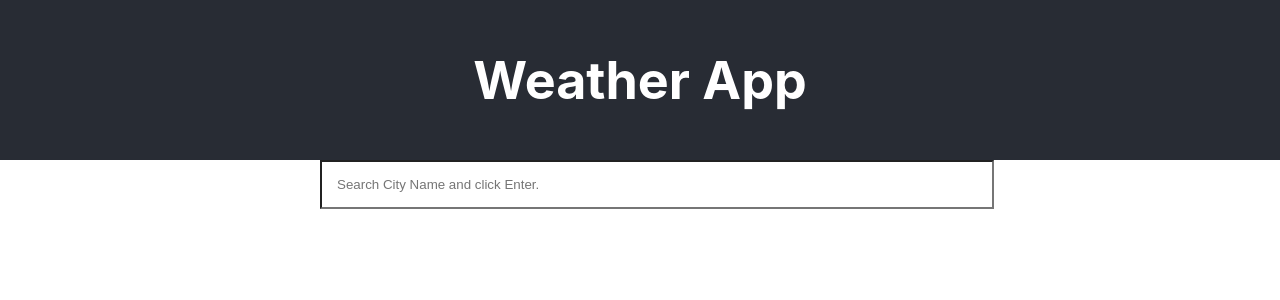
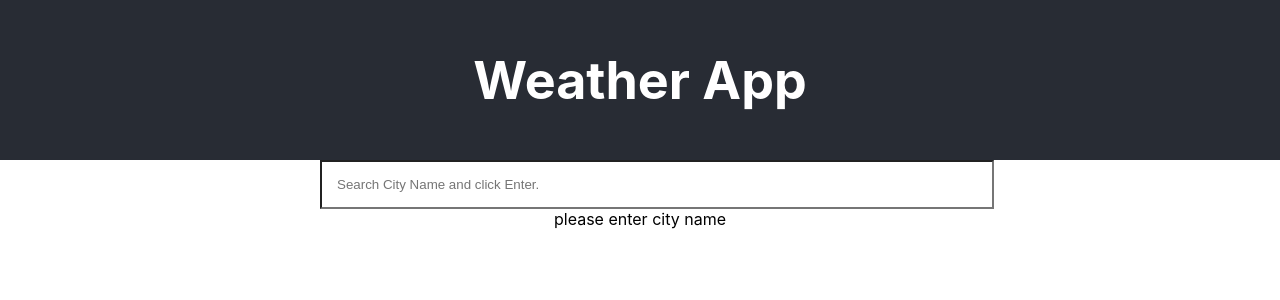
Before and after one commit to chikechris/weather-api, a React (Create React App) app: page / in a window 1280 px wide. Shown: the top 300 px of the page. Built offline with nearby package versions, Linux system fonts and the light colour scheme.

Commit message:
made minor change to app.js

```diff
--- a/src/App.js
+++ b/src/App.js
@@ -80,7 +80,7 @@ function App() {
           </div>
         </>
       ) : (
-        ''
+        'please enter city name'
       )}
     </div>
   );
```
